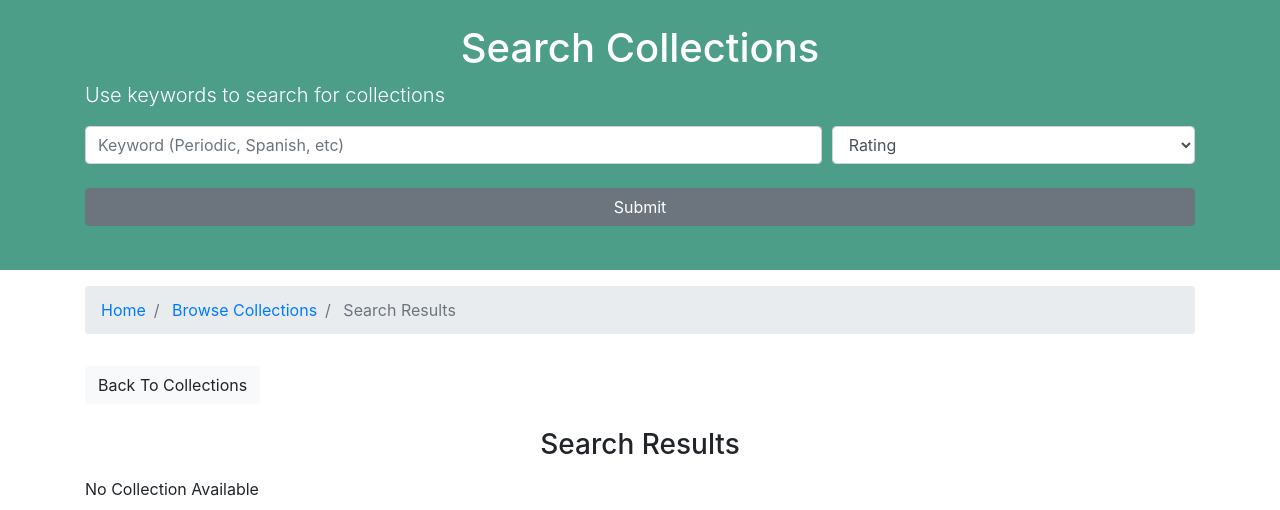
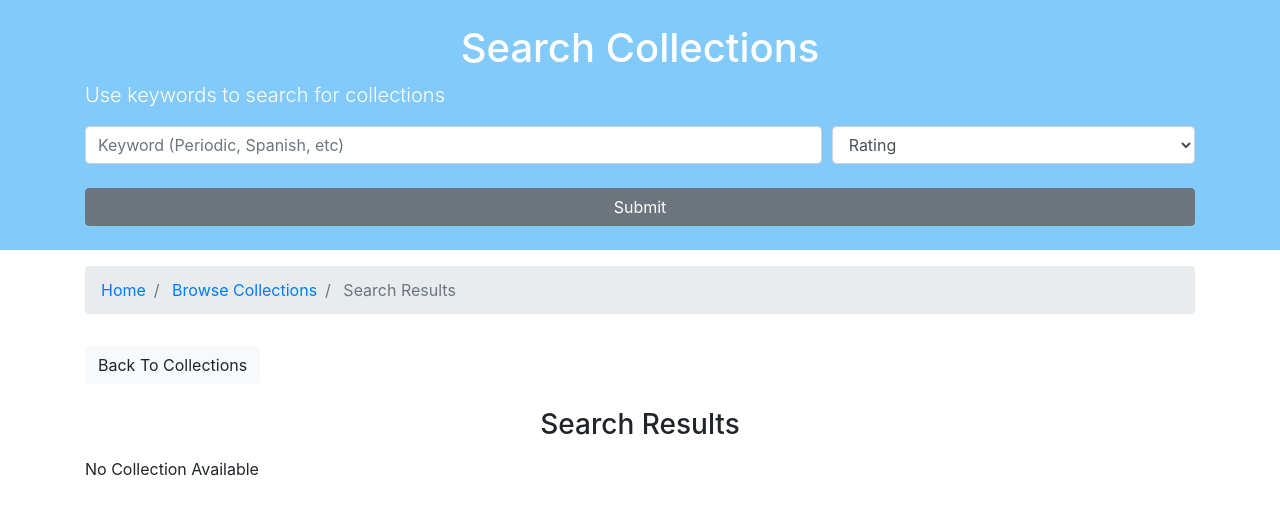
Before and after one commit to aali195/retain, a Django app: template templates/collecs/search.html in a window 1280 px wide. Shown: the part 59-569 px from the top of the page. Run offline with Django 3.2, Linux system fonts and the light colour scheme; the template is opened without the code that fills it, so the values that code supplies are empty; some libraries are stand-ins or nearby versions.

Commit message:
Clean up template CSS

```diff
--- a/retain/static/css/style.css
+++ b/retain/static/css/style.css
@@ -1,8 +1,5 @@
 .btn-secondary {
   color: #fff !important; }
-
-img {
-  width: 100%; }
 
 .logo {
   width: 80px; }
@@ -11,63 +8,18 @@ img {
   opacity: 0.9;
   text-transform: uppercase; }
 
-.social a {
-  margin-right: 0.4rem; }
+#showcase {
+  background: #82CAFA;
+  position: relative;
+  min-height: 160px;
+  overflow: hidden;
+  padding-top: 6rem; }
 
-#showcase {
-  background: url(../img/showcase.jpg) no-repeat top center fixed/cover;
-  position: relative;
-  min-height: 650px;
-  color: #fff;
-  padding-top: 6rem; }
-  #showcase .home-search {
-    min-height: 400px;
-    position: relative;
-    border-radius: 5px; }
-  #showcase .overlay {
-    content: '';
-    position: absolute;
-    top: 0;
-    left: 0;
-    min-height: 400px;
-    width: 100%;
-    background: rgba(51, 51, 51, 0.8); }
-
-#services {
-  background: url(../img/building.jpg) no-repeat top center fixed/cover;
-  min-height: 300px;
-  position: relative;
-  overflow: hidden; }
-  #services::before {
-    content: '';
-    position: absolute;
-    top: 0;
-    left: 0;
-    min-height: 100%;
-    width: 100%;
-    background: rgba(32, 134, 107, 0.8); }
-
-#showcase-inner {
-  background: url(../img/building.jpg) no-repeat top center fixed/cover;
+#showcase-search {
+  background: #82CAFA;
   position: relative;
   overflow: hidden;
-  min-height: 200px; }
-  #showcase-inner::before {
-    content: '';
-    position: absolute;
-    top: 0;
-    left: 0;
-    min-height: 100%;
-    width: 100%;
-    background: rgba(32, 134, 107, 0.8); }
-  #showcase-inner.showcase-search {
-    min-height: 270px; }
-
-#work {
-  padding: 6rem 0; }
-
-.listing-preview a {
-  position: relative; }
+  min-height: 250px; }
 
 @media (max-width: 991px) {
   #showcase {
--- a/templates/partials/_search.html
+++ b/templates/partials/_search.html
@@ -1,6 +1,6 @@
 {% load static %}
 
-<section id="showcase-inner" class="showcase-search text-white py-4">
+<section id="showcase-search" class="showcase-search text-white py-4">
         <div class="container">
             <div class="row text-center">
                 <div class="col-md-12">
--- a/templates/users/dashboard.html
+++ b/templates/users/dashboard.html
@@ -2,7 +2,7 @@
 
 {% block content %}
     <!-- Title -->
-    <section id="showcase-inner" class="py-4 text-white">
+    <section id="showcase" class="py-4 text-white">
         <div class="container">
             <div class="row text-center">
                 <div class="col-md-12">
```
